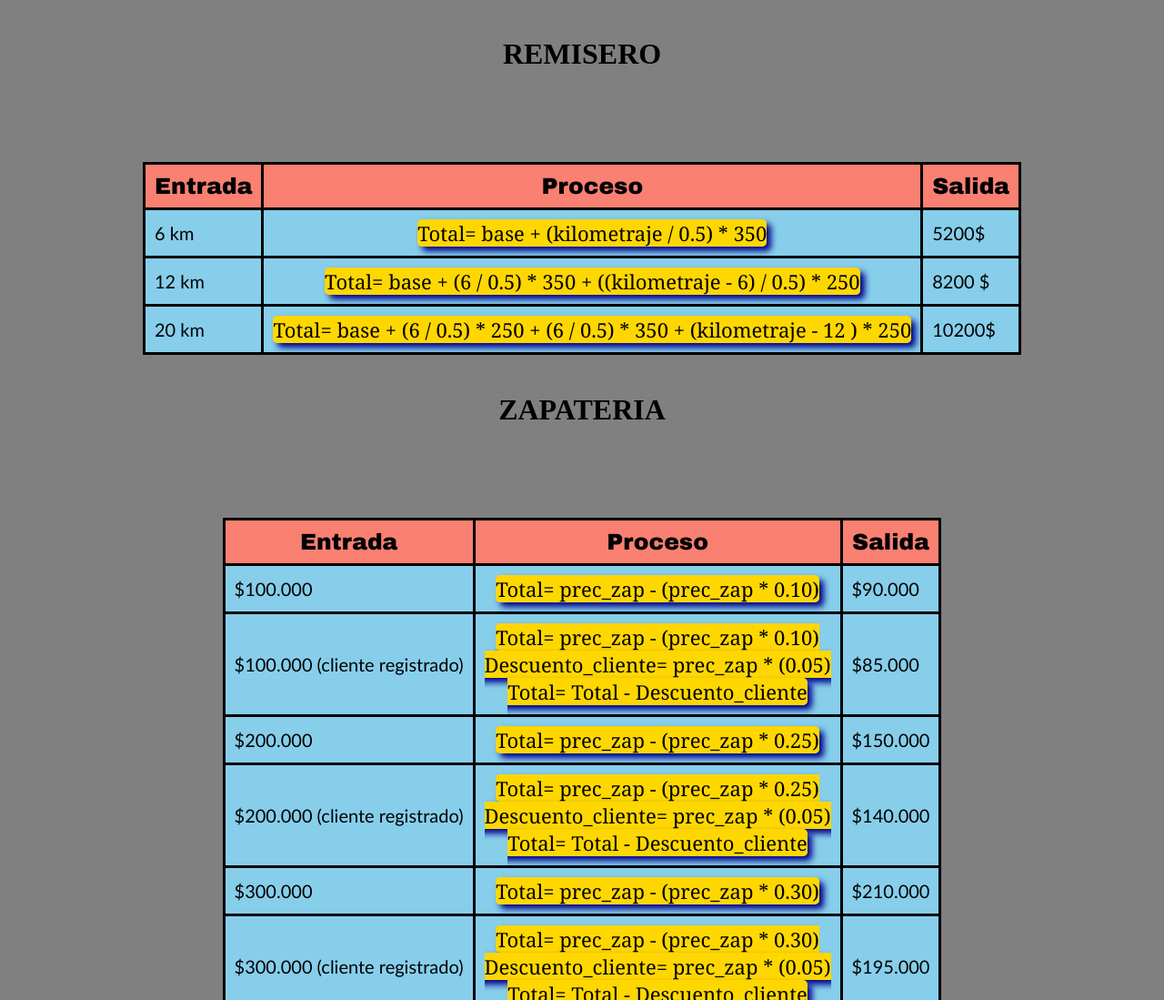
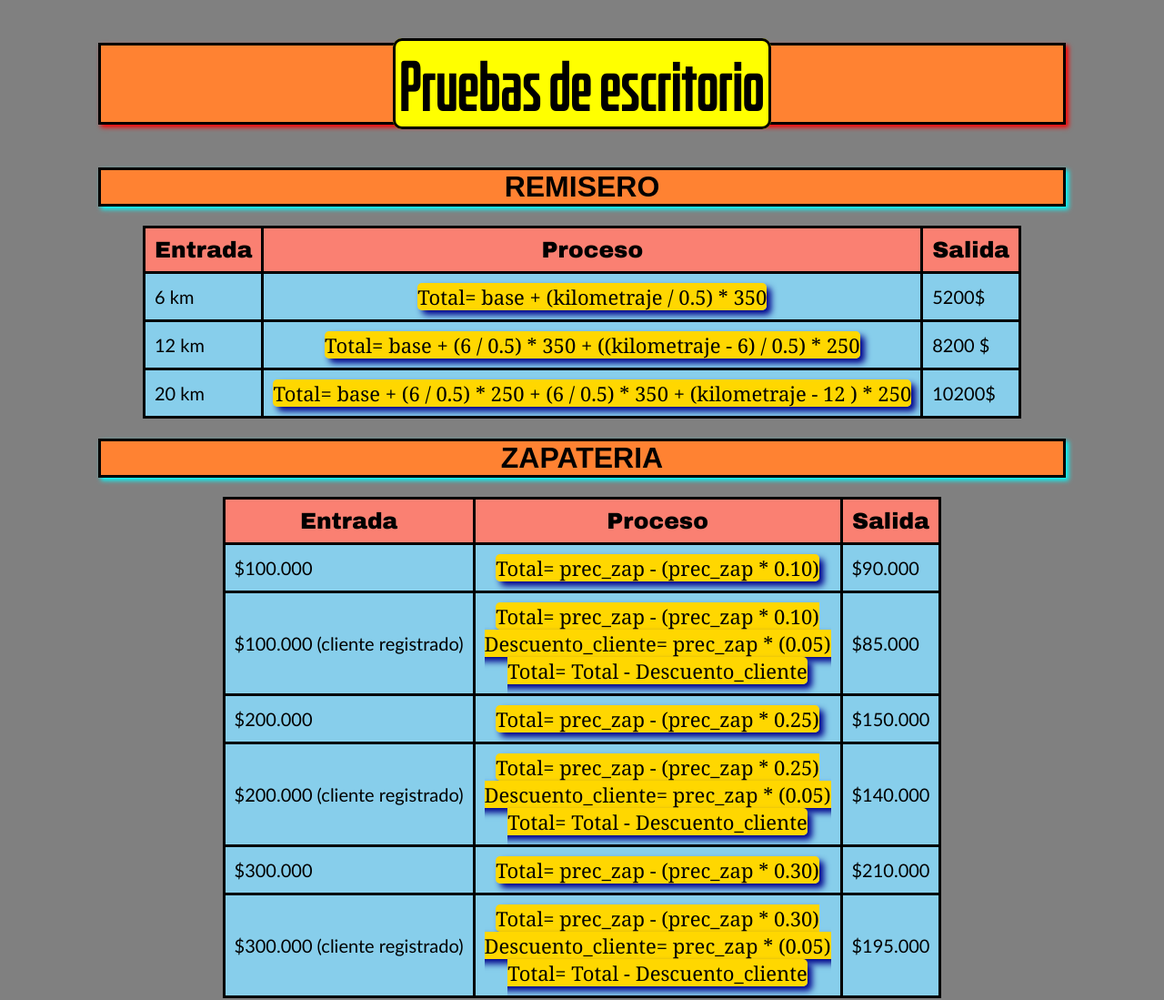
Before and after one commit to Julinza2007/escuela, a plain HTML site: page Proyecto inf/Prueba de escritorio/index.html in a window 1280 px wide. Shown: the top 1099 px of the page at 91% size. Drawn offline with Linux system fonts and the light colour scheme.

Commit message:
Modifico la pagina de la prueba de escritorio

```diff
--- a/Proyecto inf/Prueba de escritorio/index.html
+++ b/Proyecto inf/Prueba de escritorio/index.html
@@ -6,6 +6,7 @@
     <title>Hola</title>
 </head>
 <body>
+    <h1 id="titulo"><span id="span"> Pruebas de escritorio </span></h1>
 
       <table>
         <h1>REMISERO</h1>
--- a/Proyecto inf/Prueba de escritorio/style.css
+++ b/Proyecto inf/Prueba de escritorio/style.css
@@ -1,14 +1,36 @@
+@font-face {
+    font-family: 'SAO';
+    src: url(SAO.ttf) format('truetype');
+  }
+
 body{
     background-color: gray;
 }
+
+#span{
+border:solid;
+background-color: yellow;
+padding:5px;
+border-radius: 10px;
+}
+h1#titulo{
+font-family:'SAO', sans-serif;
+font-size:70px;
+box-shadow: 3px 3px 5px red;
+}
 h1{
+    border:solid;
+    background-color: rgb(255,130,50);
+    box-shadow: 3px 3px 5px aqua;
     text-align:center;
-    padding-top: 20px;
+    margin-left:100px;
+    margin-right: 100px;
+    font-family: Arial, Helvetica, sans-serif;
 }
 
 table, th, td{
     margin: 0 auto;
-    margin-top: 100px;
+    margin-top: 10px;
     border:solid;
     border-color: black;
     padding: 10px;
```
Also changed, not shown: Proyecto inf/Prueba de escritorio/SAO.ttf (added).
